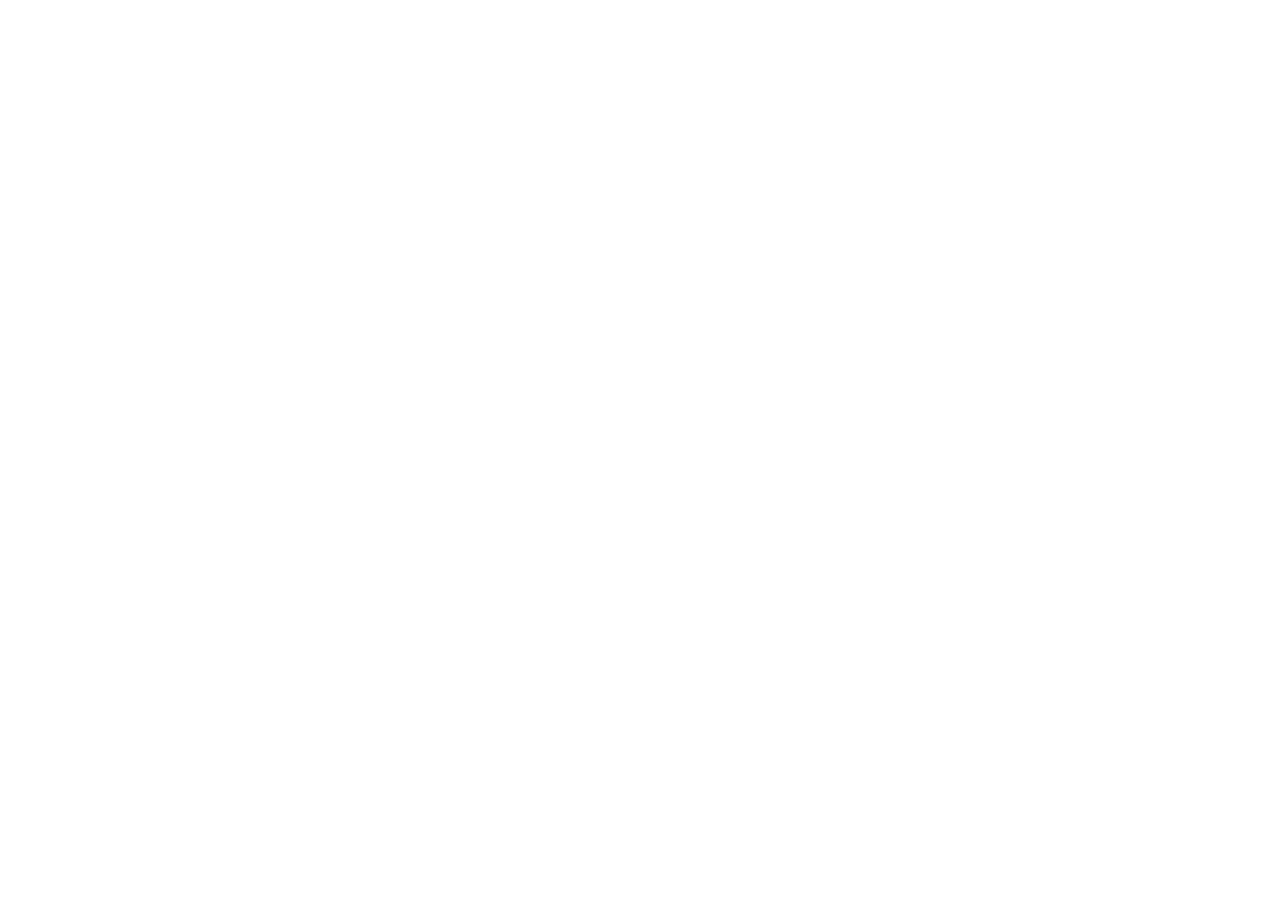
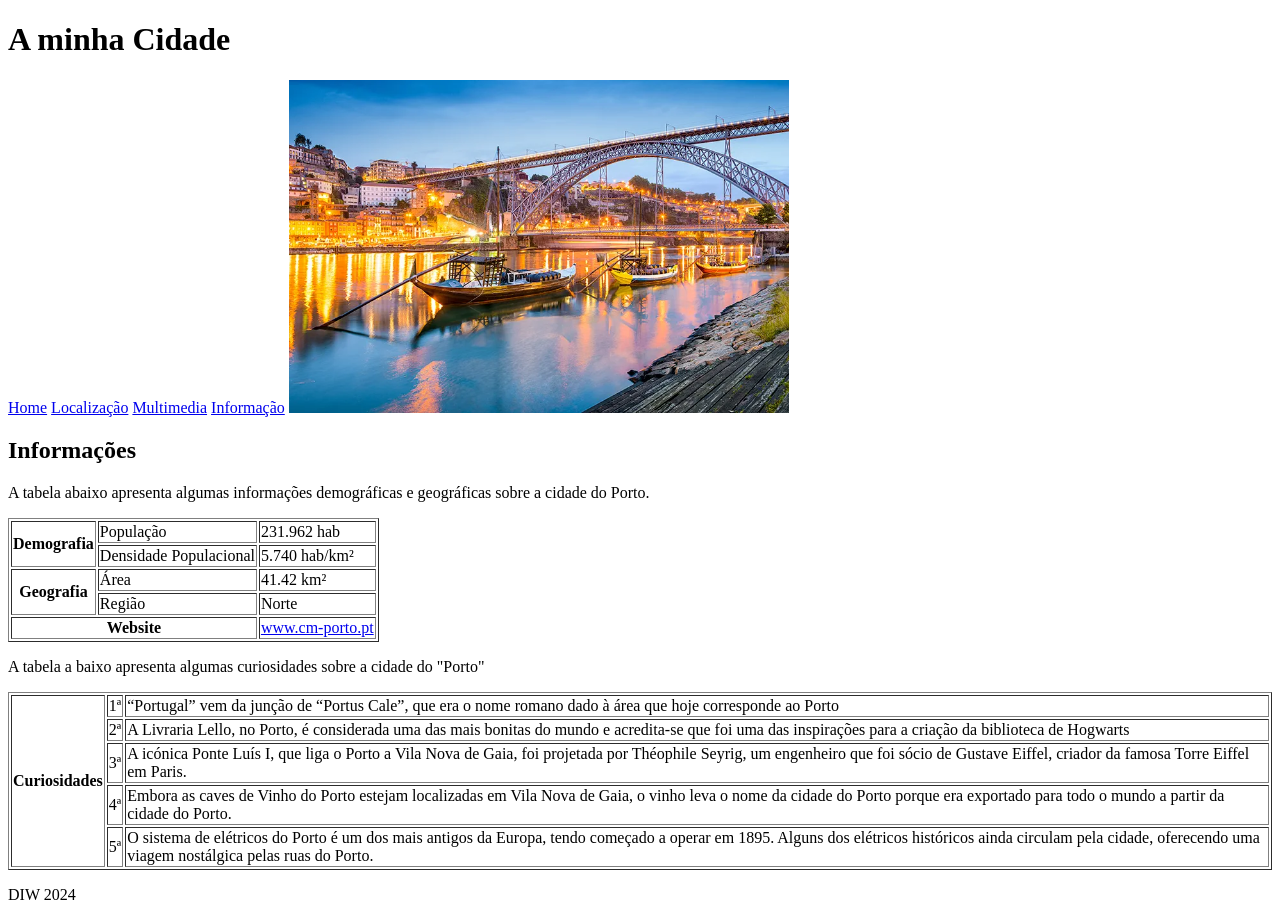
Before and after one commit to JoaoPedroInacio/JoaoPedroInacio.github.io, a plain HTML site: page Lab2/info.html in a window 1280 px wide. Before the commit the page ends 800 px from the top, so only its background shows below. Drawn offline with Linux system fonts and the light colour scheme.

Commit message:
Lab2 (faltar retoques na multimedia)

```diff
--- a/Lab2/info.html
+++ b/Lab2/info.html
@@ -0,0 +1,79 @@
+<!DOCTYPE html>
+<html lang="pt">
+    <head>
+        <meta charset="UTF-8">
+        <title>Porto</title>
+    </head>
+    <body>
+        <header>
+            <h1>A minha Cidade</h1>
+            <a href="index.html">Home</a>
+            <a href="local.html">Localização</a>
+            <a href="multimedia.html">Multimedia</a>
+            <a href="info.html">Informação</a>
+            <img src="imagens/porto.webp" width="500">
+        <header>
+        <main>
+            <h2>Informações</h2>
+            <p>A tabela abaixo apresenta algumas informações demográficas e geográficas sobre a cidade do Porto.</p>
+            <table border="1">
+                <tr>
+                    <th rowspan="2">Demografia</th>
+                    <td>População</td>
+                    <td>231.962 hab</td>
+                </tr>
+                <tr>
+                    <td>Densidade Populacional</td>
+                    <td>5.740 hab/km²</td>
+                </tr>
+                <tr>
+                    <th rowspan="2">Geografia</th>
+                    <td>Área</td>
+                    <td>41.42 km²</td>
+                </tr>
+                <tr>
+                    <td>Região</td>
+                    <td>Norte</td>
+                </tr>
+                <tr>
+                    <th colspan="2">Website</th>
+                    <td><a href="https://www.cm-porto.pt">www.cm-porto.pt</a></td>
+                </tr>
+            </table>
+
+            <p>A tabela a baixo apresenta algumas curiosidades sobre a cidade do "Porto"</p>
+
+            <table border="1">
+                <tr>
+                    <th rowspan="5"> Curiosidades</th>
+                    <td>1ª</td>
+                    <td> “Portugal” vem da junção de “Portus Cale”, que era o nome romano dado à área que hoje corresponde ao Porto</td>
+                </tr>
+                <tr>
+                    <td>2ª</td>
+                    <td>A Livraria Lello, no Porto, é considerada uma das mais bonitas do mundo e acredita-se que foi uma das inspirações para a criação da biblioteca de Hogwarts</td>
+                </tr>
+                <tr>
+                    <td>3ª</td>
+                    <td>A icónica Ponte Luís I, que liga o Porto a Vila Nova de Gaia, foi projetada por Théophile Seyrig, um engenheiro que foi sócio de Gustave Eiffel, criador da famosa Torre Eiffel em Paris.</td>
+                </tr>
+                <tr>
+                    <td>4ª</td>
+                    <td>Embora as caves de Vinho do Porto estejam localizadas em Vila Nova de Gaia, o vinho leva o nome da cidade do Porto porque era exportado para todo o mundo a partir da cidade do Porto.</td>
+                </tr>
+                <tr>
+                    <td>5ª</td>
+                    <td>O sistema de elétricos do Porto é um dos mais antigos da Europa, tendo começado a operar em 1895. Alguns dos elétricos históricos ainda circulam pela cidade, oferecendo uma viagem nostálgica pelas ruas do Porto.</td>
+                </tr>
+                </tr>
+
+            </table>
+
+        </main>
+        <footer>
+            <p>DIW 2024</p>
+        </footer>
+
+
+    </body>
+</html>
```
Also changed, not shown: Lab2/local.html (+20 -5 lines), Lab2/multimedia.html (+41 -0 lines), Lab2/index.html (line endings or trailing spaces), 1 other file.
